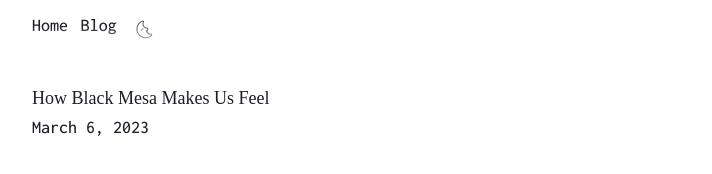
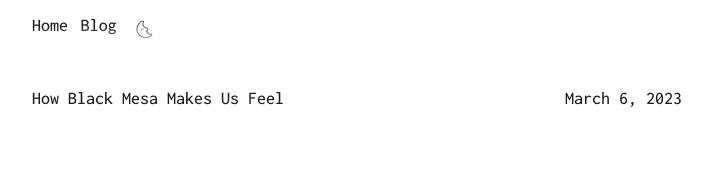
Before and after one commit to vivianamo/vivianamo.github.io, a website: page blog.html in a window 1280 px wide. Shown: the whole page, without its empty margins (283-995 px from the left). Drawn offline with Linux system fonts and the light colour scheme.

Commit message:
more changes to blog and styles

```diff
--- a/blog.html
+++ b/blog.html
@@ -22,7 +22,7 @@
     <!-- TODO animate the going back to home section thing like a nice sliding thing or something also keep in mind the use case, if on another webpage, it has to link back to this webpage? -->
     <div id="navbar" class="inconsolata-body nav-gradient">
         <div class="nav-container">
-            <a href="#home">Home </a>
+            <a href="index.html">Home </a>
             <a href="blog.html">Blog </a>
             <!-- <a href="#projects">Projects </a> -->
             <!-- If taking to another page/section use an <a>. If clicking should do something on the page(open a menu, toggle dark mode, play a sound, use a <button>) -->
@@ -34,7 +34,7 @@
     <main>
 
         <div class="blog-item">
-            <a href="blog/BlackMesa">How Black Mesa Makes Us Feel</a>
+            <a href="blog/BlackMesaAnalysis">How Black Mesa Makes Us Feel</a>
             <div>
                 <span>March 6, 2023</span>
             </div>
--- a/styles.css
+++ b/styles.css
@@ -97,6 +97,7 @@
   font-style: normal;
 }
 
+a,
 p,
 span,
 .inconsolata-body {
@@ -168,7 +169,9 @@
   opacity: 0;
 } */
 
-.blog-post {
+.blog-item {
+    display: flex;
+    justify-content: space-between;
 }
 
 
```
